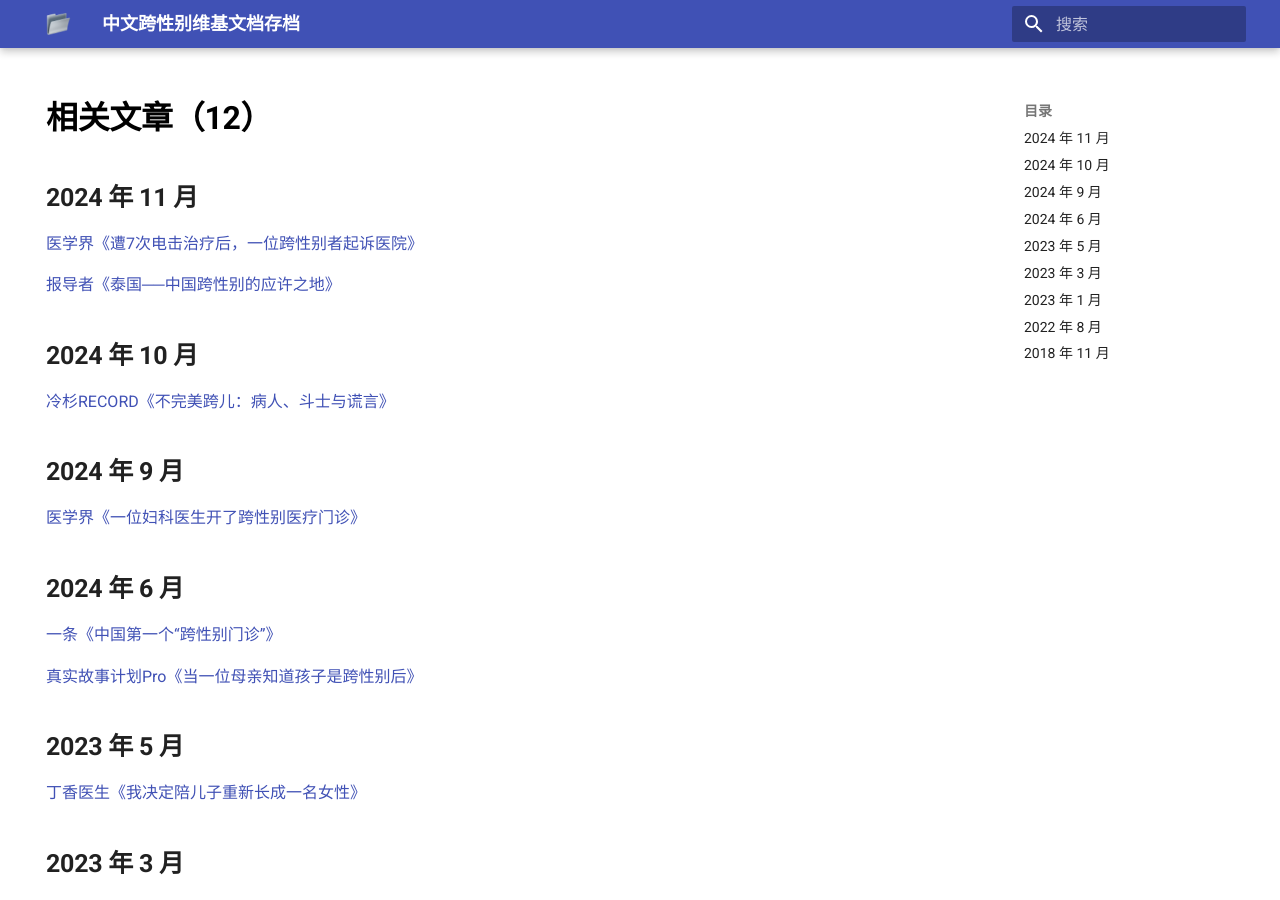
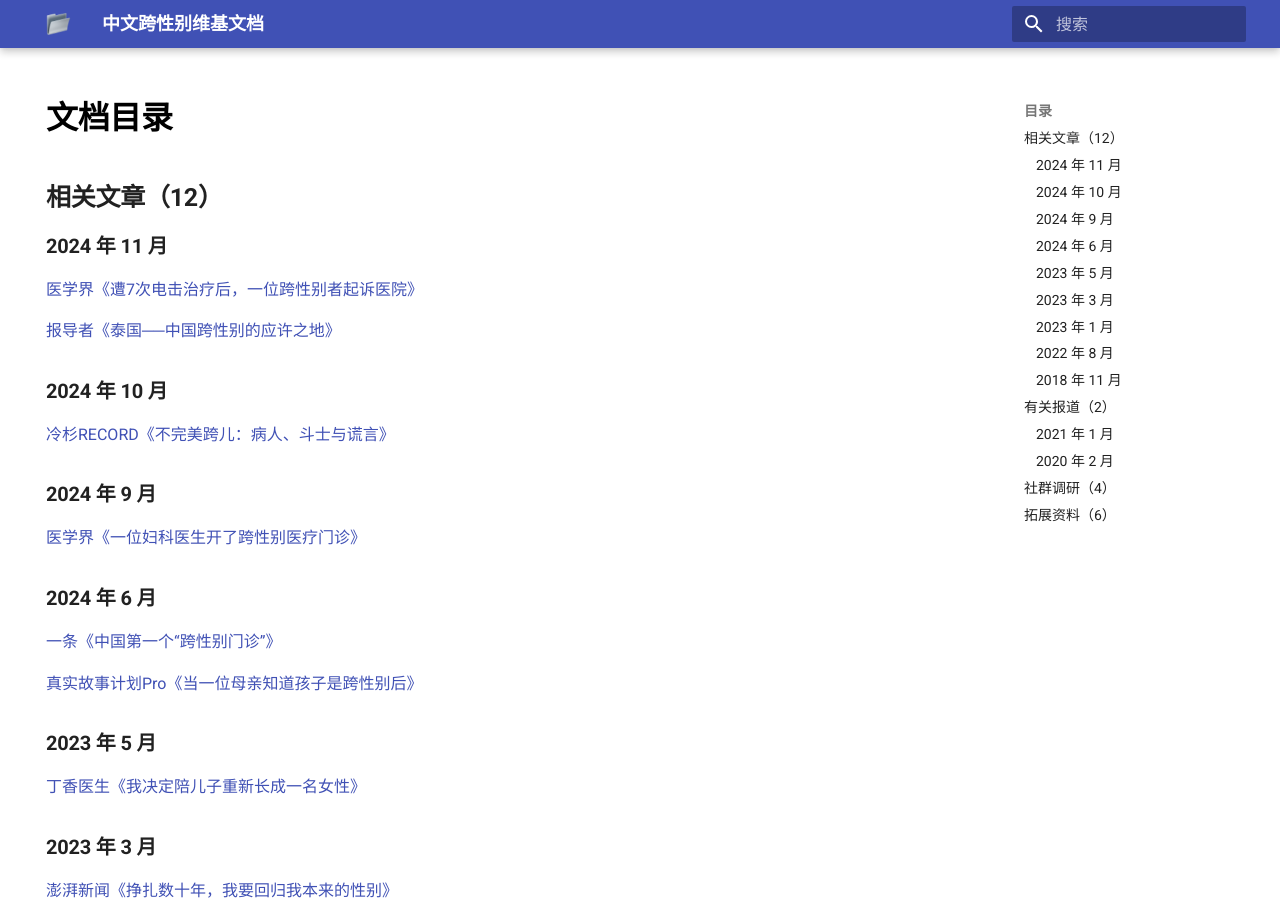
Before and after one commit to ChisakaKanako/docs, an MkDocs documentation site: the page built from docs/index.md, in a window 1280 px wide and 900 px high. Built offline with MkDocs 1.6.1 and Material for MkDocs 9.7.7, drawn with Linux system fonts in a browser that asks for light colours.

Commit message:
调整页面

```diff
--- a/docs/index.md
+++ b/docs/index.md
@@ -3,61 +3,67 @@ hide:
   - navigation
 ---
 
-# 相关文章（12）
+# 文档目录
 
-## 2024 年 11 月
+## 相关文章（12）
+
+### 2024 年 11 月
 
 [医学界《遭7次电击治疗后，一位跨性别者起诉医院》](static/articles/医学界《遭7次电击治疗后，一位跨性别者起诉医院》.md)
 
 [报导者《泰国──中国跨性别的应许之地》](static/articles/报导者《泰国──中国跨性别的应许之地》.md)
 
-## 2024 年 10 月
+### 2024 年 10 月
 
 [冷杉RECORD《不完美跨儿：病人、斗士与谎言》](static/articles/冷杉RECORD《不完美跨儿：病人、斗士与谎言》.md)
 
-## 2024 年 9 月
+### 2024 年 9 月
 
 [医学界《一位妇科医生开了跨性别医疗门诊》](static/articles/医学界《一位妇科医生开了跨性别医疗门诊》.md)
 
-## 2024 年 6 月
+### 2024 年 6 月
 
 [一条《中国第一个“跨性别门诊”》](static/articles/一条《中国第一个“跨性别门诊”》.md)
 
 [真实故事计划Pro《当一位母亲知道孩子是跨性别后》](static/articles/真实故事计划Pro《当一位母亲知道孩子是跨性别后》.md)
 
-## 2023 年 5 月
+### 2023 年 5 月
 
 [丁香医生《我决定陪儿子重新长成一名女性》](static/articles/丁香医生《我决定陪儿子重新长成一名女性》.md)
 
-## 2023 年 3 月
+### 2023 年 3 月
 
 [澎湃新闻《挣扎数十年，我要回归我本来的性别》](static/articles/澎湃新闻《挣扎数十年，我要回归我本来的性别》.md)
 
 [端传媒《跨性别女性在中国：当“妳”只被允许成为“你”》](static/articles/端传媒《跨性别女性在中国：当“妳”只被允许成为“你”》.md)
 
-## 2023 年 1 月
+### 2023 年 1 月
 
 [真实故事计划《在跨性别青少年门诊，目睹中国家庭的撕裂》](static/articles/真实故事计划《在跨性别青少年门诊，目睹中国家庭的撕裂》.md)
 
-## 2022 年 8 月
+### 2022 年 8 月
 
 [医学界《跨性别治疗医生潘柏林：这个领域很冷门，但TA们需要医学支持》](static/articles/医学界《跨性别治疗医生潘柏林：这个领域很冷门，但TA们需要医学支持》.md)
 
-## 2018 年 11 月
+### 2018 年 11 月
 
 [一条《性器官不能决定我的性别》](static/articles/一条《性器官不能决定我的性别》.md)
 
-# 有关报道（2）
+---
 
-## 2021 年 1 月
+## 有关报道（2）
+
+### 2021 年 1 月
 
 [凤凰周刊《拯救可橙：被父母强送矫治的跨性别者》](static/coverage/凤凰周刊《拯救可橙：被父母强送矫治的跨性别者》.md)
 
-## 2020 年 2 月
+### 2020 年 2 月
 
 [法制日报《跨性别人群生存困境调查：多数人有遭受校园暴力经历》](static/coverage/法制日报《跨性别人群生存困境调查：多数人有遭受校园暴力经历》.md)
 
-# 社群调研（4）
+---
+
+## 社群调研（4）
 
 [北同文化《2021全国跨性别健康调研报告（勘误版）》](https://data.transzh.org/pdf/北同文化《2021全国跨性别健康调研报告（勘误版）》.pdf)
 
@@ -67,7 +73,9 @@ hide:
 
 [同语《中国多元性别未成年人的生活与权益》](https://data.transzh.org/pdf/同语《中国多元性别未成年人的生活与权益》.pdf)
 
-# 拓展资料（6）
+---
+
+## 拓展资料（6）
 
 [爱白《跨性别：如何安全注射激素》](https://data.transzh.org/pdf/爱白《跨性别：如何安全注射激素》.pdf)
 
--- a/mkdocs.yml
+++ b/mkdocs.yml
@@ -1,4 +1,4 @@
-site_name: 中文跨性别维基文档存档
+site_name: 中文跨性别维基文档
 site_url: https://docs.transzh.org
 theme:
   name: material
```
